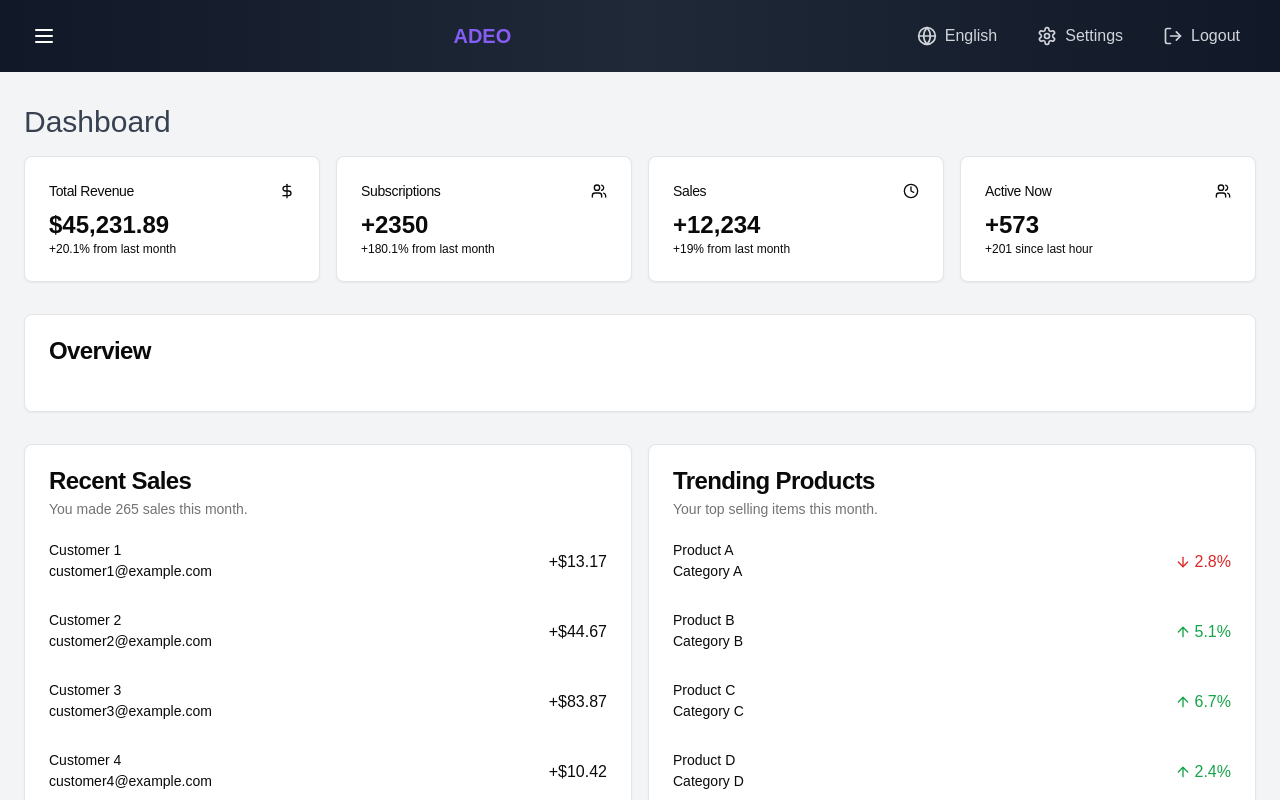
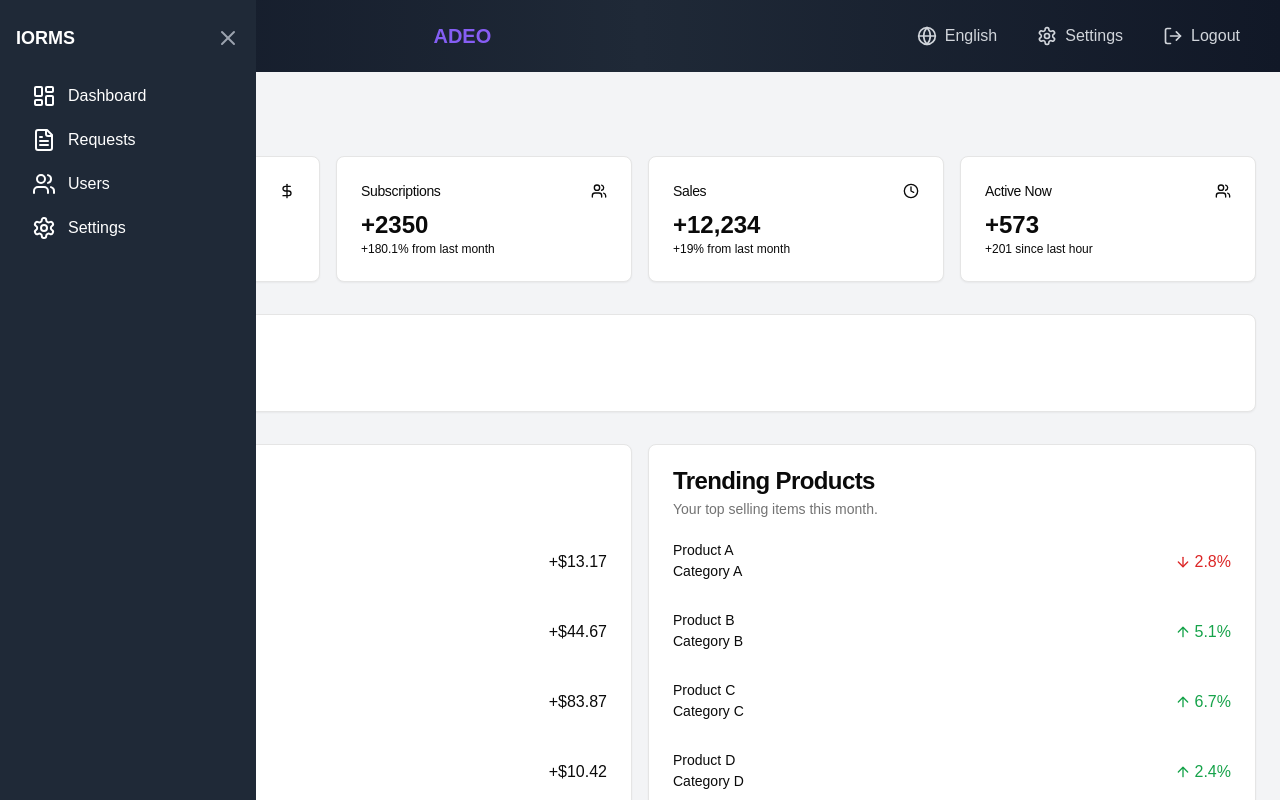
Before and after one commit to hamsathul/adeo_hackathon_frontend, a Next.js app: page /admin in a window 1280 px wide. Built offline with nearby package versions, Linux system fonts and the light colour scheme.

Commit message:
Refactor sidebar and header components for improved state management and layout

```diff
--- a/app/admin/_components/header.tsx
+++ b/app/admin/_components/header.tsx
@@ -16,9 +16,6 @@ const Header = () => {
     // Add logout logic here
   };
 
-  const toggleSidebar = () => {
-    setIsSidebarOpen(!isSidebarOpen);
-  };
 
   const ButtonWithHoverEffect = ({ icon: Icon, text, onClick }: { icon: React.ElementType, text: string, onClick: () => void }) => (
     <button
@@ -42,16 +39,8 @@ const Header = () => {
       <header className="bg-gradient-to-r from-gray-900 via-gray-800 to-gray-900 text-white py-4 px-6">
         <div className="max-w-7xl mx-auto flex items-center">
           {/* Menu Icon - Now on the left */}
-          <button
-            className="p-2 rounded-lg hover:bg-gray-800 transition-colors duration-300"
-            onClick={toggleSidebar}
-          >
-            {isSidebarOpen ? (
-              <X className="w-6 h-6" />
-            ) : (
-              <Menu className="w-6 h-6" />
-            )}
-          </button>
+
+
 
           {/* Brand - Now in the center */}
           <div className="text-xl font-bold bg-clip-text text-transparent bg-gradient-to-r from-indigo-500 to-purple-500 flex-1 text-center">
--- a/app/admin/_components/sidebar.tsx
+++ b/app/admin/_components/sidebar.tsx
@@ -1,53 +1,58 @@
 import React, { useState } from 'react';
-import { X } from 'lucide-react';
+import { X, LayoutDashboard, FileText, Users, Settings, Menu } from 'lucide-react';
 
 interface SidebarProps {
   isOpen: boolean;
   onClose: () => void;
 }
 
-const Sidebar: React.FC<SidebarProps> = ({ isOpen, onClose }) => {
+const Sidebar: React.FC<SidebarProps> = () => {
+  const [isSidebarOpen, setIsSidebarOpen] = useState(true);
+  const menuItems = [
+    { icon: <LayoutDashboard className="w-6 h-6" />, label: 'Dashboard', href: '#' },
+    { icon: <FileText className="w-6 h-6" />, label: 'Requests', href: '#' },
+    { icon: <Users className="w-6 h-6" />, label: 'Users', href: '#' },
+    { icon: <Settings className="w-6 h-6" />, label: 'Settings', href: '#' },
+  ];
+
+  const toggleSidebar = () => {
+    setIsSidebarOpen(!isSidebarOpen);
+  };
+
   return (
     <aside
-      className={`bg-gray-800 text-white h-screen w-64 fixed top-0 left-0 transition-transform duration-300 ${
-        isOpen ? 'translate-x-0' : '-translate-x-full'
+      className={`bg-gray-800 text-white h-screen fixed top-0 left-0 transition-all duration-300 ${
+        isSidebarOpen ? 'w-64' : 'w-16'
       }`}
     >
       <div className="py-6 px-4">
-        <h2 className="text-lg font-bold">IORMS</h2>
+        <div className="flex items-center justify-between">
+          <h2 className={`text-lg font-bold ${!isSidebarOpen && 'hidden'}`}>IORMS</h2>
+          <button
+            className="text-gray-400 hover:text-white focus:outline-none"
+            onClick={toggleSidebar}
+          >
+            {isSidebarOpen ? <X className="w-6 h-6" /> : <Menu className="w-6 h-6" />}
+          </button>
+        </div>
         <nav className="mt-6">
-          <a
-            href="#"
-            className="block py-2 px-4 hover:bg-gray-700 rounded-md transition-colors"
-          >
-            Dashboard
-          </a>
-          <a
-            href="#"
-            className="block py-2 px-4 hover:bg-gray-700 rounded-md transition-colors"
-          >
-            Requests
-          </a>
-          <a
-            href="#"
-            className="block py-2 px-4 hover:bg-gray-700 rounded-md transition-colors"
-          >
-            Users
-          </a>
-          <a
-            href="#"
-            className="block py-2 px-4 hover:bg-gray-700 rounded-md transition-colors"
-          >
-            Settings
-          </a>
+          {menuItems.map((item, index) => (
+            <a
+              key={index}
+              href={item.href}
+              className={`flex items-center py-2 px-4 hover:bg-gray-700 rounded-md transition-colors mb-1 ${
+                !isSidebarOpen ? 'justify-center' : ''
+              }`}
+              title={!isSidebarOpen ? item.label : ''}
+            >
+              <div className="min-w-[24px] flex justify-center">
+                {item.icon}
+              </div>
+              <span className={`ml-3 ${!isSidebarOpen && 'hidden'}`}>{item.label}</span>
+            </a>
+          ))}
         </nav>
       </div>
-      <button
-        className="absolute top-4 right-4 text-gray-400 hover:text-white focus:outline-none"
-        onClick={onClose}
-      >
-        <X className="w-6 h-6" />
-      </button>
     </aside>
   );
 };
--- a/app/admin/page.tsx
+++ b/app/admin/page.tsx
@@ -38,7 +38,9 @@ const data = [
 export default function Dashboard() {
   return (
     <div className="flex h-screen bg-gray-100">
-      <Sidebar />
+      <Sidebar isOpen={false} onClose={function (): void {
+			  throw new Error('Function not implemented.')
+		  } } />
       <div className="flex-1 flex flex-col overflow-hidden">
         <Header />
         <main className="flex-1 overflow-x-hidden overflow-y-auto bg-gray-100">
--- a/app/layout.tsx
+++ b/app/layout.tsx
@@ -24,7 +24,7 @@ export default function RootLayout({
   children: React.ReactNode;
 }>) {
   return (
-    <html lang="en">
+    <html lang="en" suppressHydrationWarning>
       <body
         className={`${geistSans.variable} ${geistMono.variable} antialiased`}
       >
```
